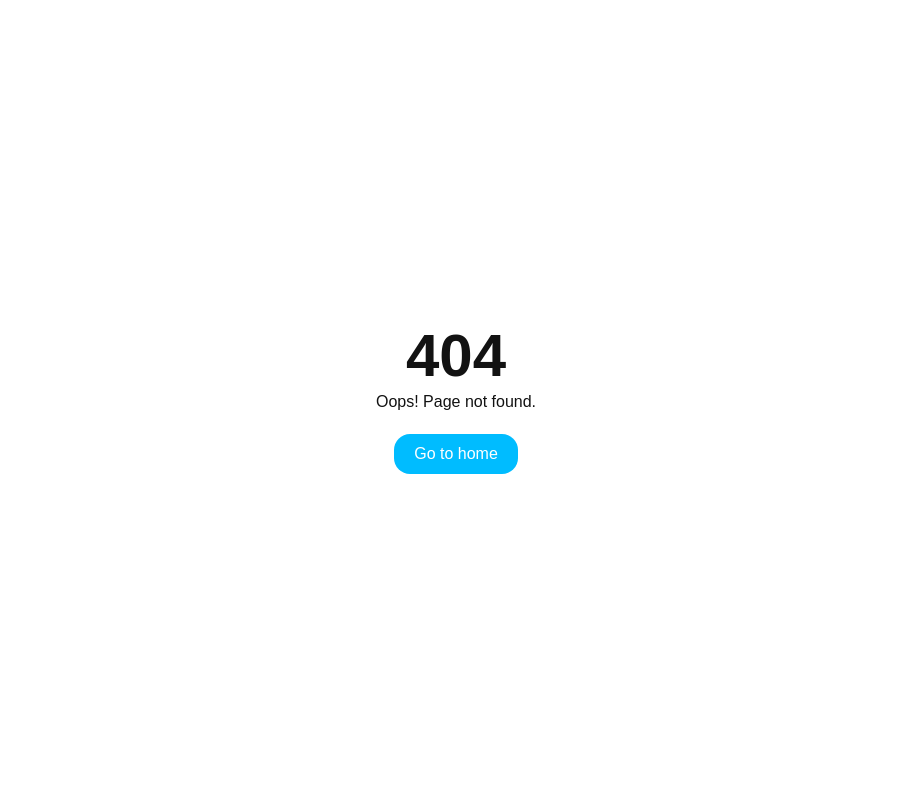
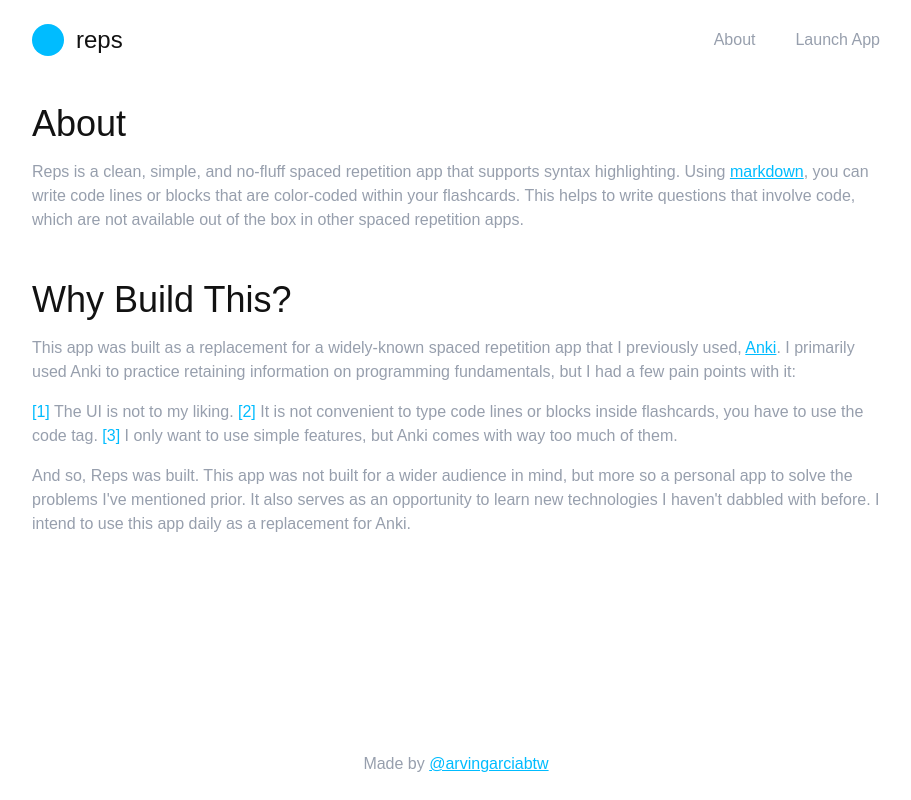
Before and after one commit to arvingarciabtw/reps, a Next.js app: page /about in a window 1280 px wide. Before the commit this address had no page. Shown: the whole page, without its empty margins (184-1095 px from the left). Built offline with nearby package versions, Linux system fonts and the light colour scheme; a web font is replaced by a local one.

Commit message:
feat: add about page

```diff
--- /dev/null
+++ b/app/about/page.tsx
@@ -0,0 +1,70 @@
+import NavBar from "../ui/navbar";
+import Footer from "../ui/footer";
+
+export default function About() {
+	return (
+		<>
+			<NavBar />
+			<Content />
+			<Footer />
+		</>
+	);
+}
+
+function Content() {
+	return (
+		<main className="mx-auto w-full max-w-4xl flex-1 p-6 font-sans">
+			<section className="mb-12 flex flex-col gap-4">
+				<h1 className="text-4xl font-medium">About</h1>
+				<p className="text-(--color-gray-300)">
+					Reps is a clean, simple, and no-fluff spaced repetition app that
+					supports syntax highlighting. Using{" "}
+					<a
+						className="text-(--color-primary) underline"
+						href="https://www.markdownguide.org/"
+						target="_blank"
+						rel="noopener noreferrer"
+					>
+						markdown
+					</a>
+					, you can write code lines or blocks that are color-coded within your
+					flashcards. This helps to write questions that involve code, which are
+					not available out of the box in other spaced repetition apps.
+				</p>
+			</section>
+			<section className="mb-12 flex flex-col gap-4">
+				<h1 className="text-4xl font-medium">Why Build This?</h1>
+				<p className="text-(--color-gray-300)">
+					This app was built as a replacement for a widely-known spaced
+					repetition app that I previously used,{" "}
+					<a
+						className="text-(--color-primary) underline"
+						href="https://apps.ankiweb.net/"
+						target="_blank"
+						rel="noopener noreferrer"
+					>
+						Anki
+					</a>
+					. I primarily used Anki to practice retaining information on
+					programming fundamentals, but I had a few pain points with it:
+				</p>
+
+				<p className="text-(--color-gray-300)">
+					<span className="text-(--color-primary)">[1]</span> The UI is not to
+					my liking. <span className="text-(--color-primary)">[2]</span> It is
+					not convenient to type code lines or blocks inside flashcards, you
+					have to use the <code>code</code> tag.{" "}
+					<span className="text-(--color-primary)">[3]</span> I only want to use
+					simple features, but Anki comes with way too much of them.
+				</p>
+				<p className="text-(--color-gray-300)">
+					And so, Reps was built. This app was not built for a wider audience in
+					mind, but more so a personal app to solve the problems I&apos;ve
+					mentioned prior. It also serves as an opportunity to learn new
+					technologies I haven&apos;t dabbled with before. I intend to use this
+					app daily as a replacement for Anki.
+				</p>
+			</section>
+		</main>
+	);
+}
```
